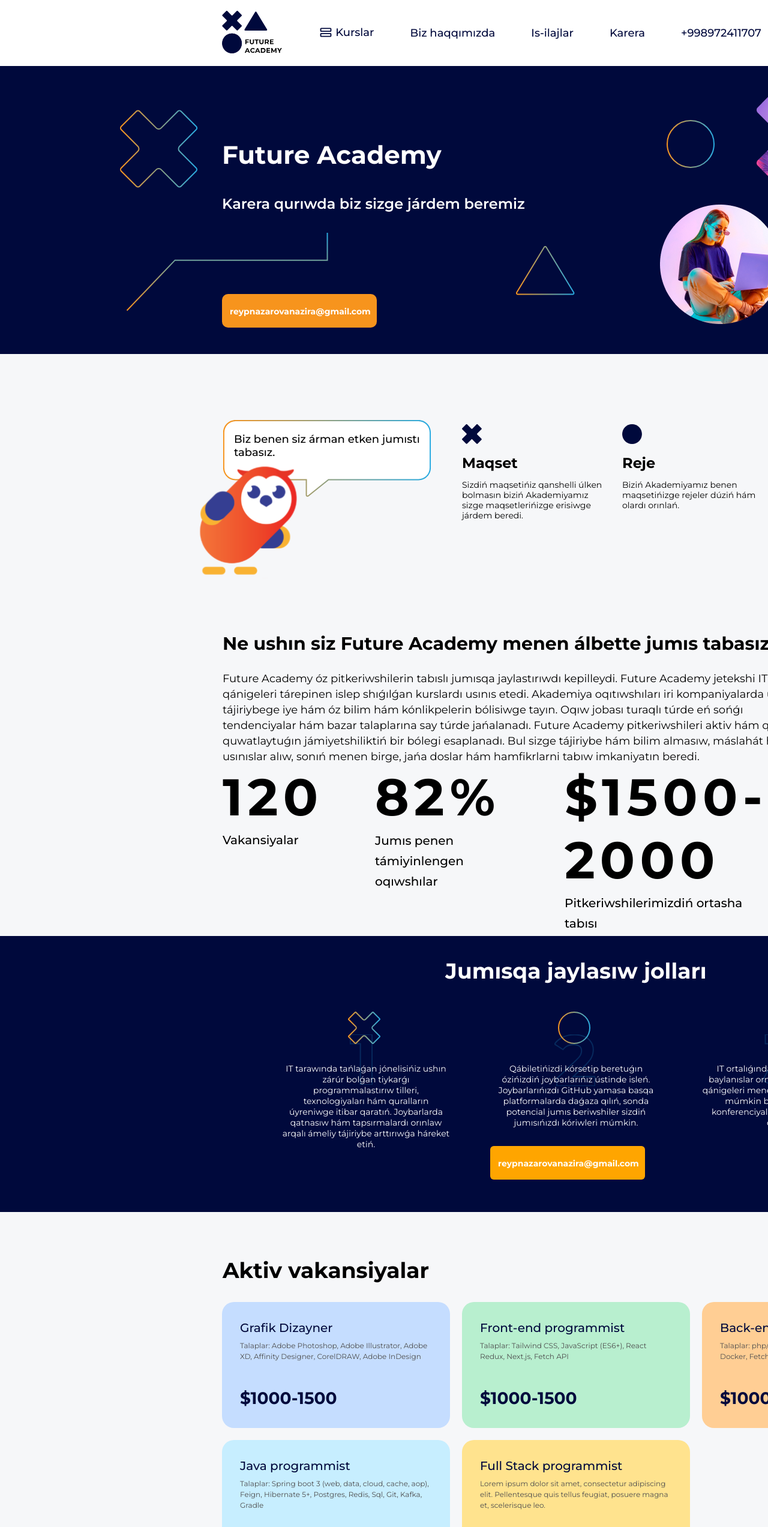
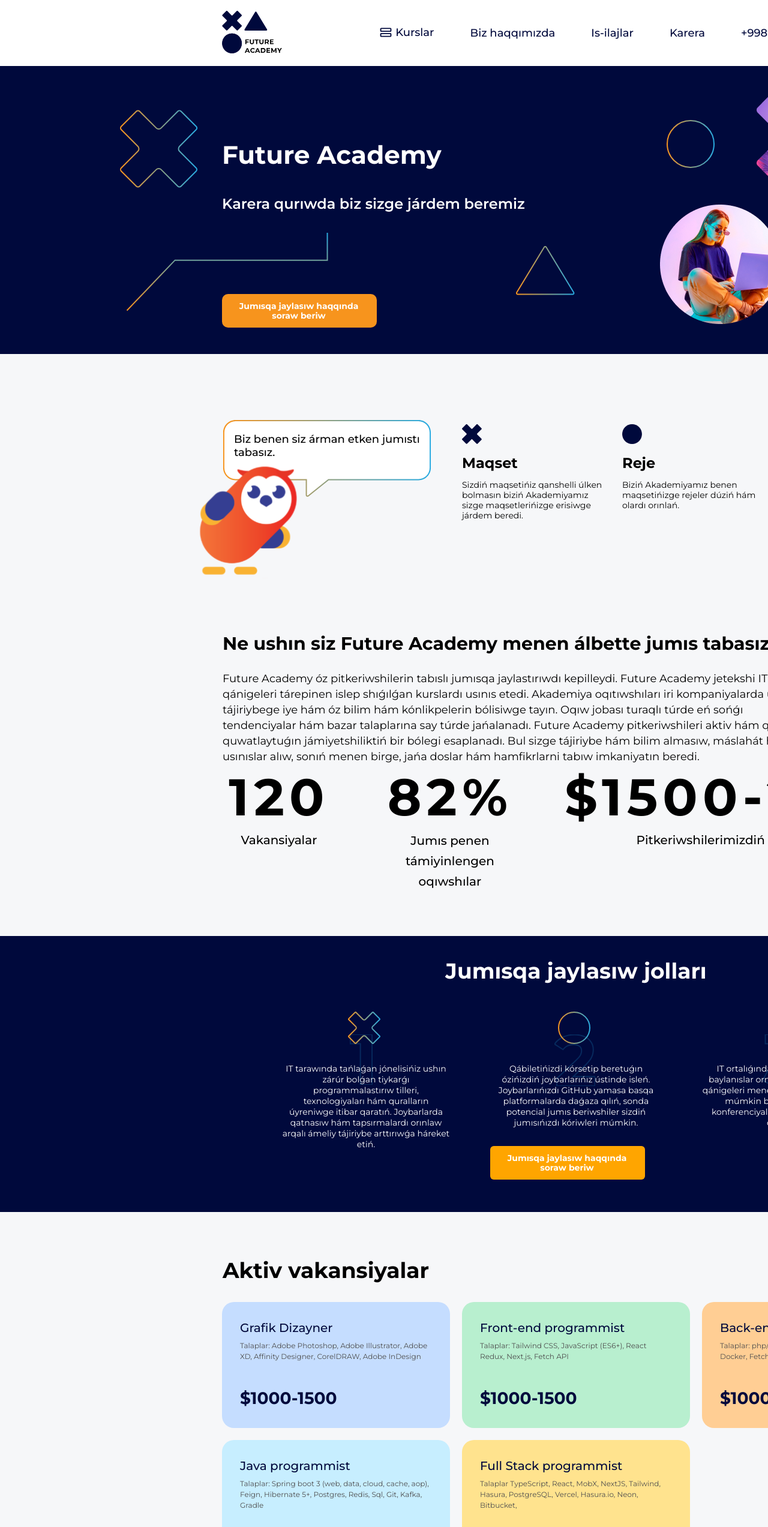
Before and after one commit to Az1kk11/future_academy, a React (Create React App) app: page /career in a window 1280 px wide. Shown: the top 2545 px of the page at 60% size. Built offline with nearby package versions, Linux system fonts and the light colour scheme.

Commit message:
user put

```diff
--- a/public/index.html
+++ b/public/index.html
@@ -4,7 +4,7 @@
   <meta charset="UTF-8">
   <meta http-equiv="X-UA-Compatible" content="IE=edge">
   <meta name="viewport" content="width=device-width, initial-scale=1.0">
-  <title>Document</title>
+  <title>Future Academy</title>
 </head>
 <body>
   <div id="root"></div>
--- a/src/Page/About/index.tsx
+++ b/src/Page/About/index.tsx
@@ -93,18 +93,18 @@ export const About: React.FC = () => {
                     <div className="about__inner">
                         <div className="about__inner-box">
                             <img src={Group} alt="" />
-                            <span className="about__inner-text">Trening mazmunı tiyisli bolıwı kerek hám metodologiya jıllar dawamında tastıyıqlanǵan.</span>
+                            <span className="about__inner-text">Trening mazmunı aktual hám metodologiya jıllar dawamında tastıyıqlanǵan.</span>
                         </div>
                         <div className="about__inner-box">
                             <img src={teacher} alt="" />
                             <span className="about__inner-text">
-                                Oqıtıwshı, birinshi náwbette, maman hám xarizmatik shaxs bolıp tabıladı.
+                                Mentorlar - maman hám xarizmatik shaxs bolıp tabıladı.
                             </span>
                         </div>
                         <div className="about__inner-box">
                             <img src={children} alt="" />
                             <span className="about__inner-text">
-                                Tálimdiń rawajlanıw noqatı - bul bala, onıń qızıǵıwshılıqları hám mútajlikleri
+                                Tálimniń rawajlanıw noqatı - bul bala, onıń qızıǵıwshılıqları hám mútajliklerine qaratılg'an
                             </span>
                         </div>
                         <div className="about__inner-box">
@@ -113,7 +113,7 @@ export const About: React.FC = () => {
                         </div>
                         <div className="about__inner-box">
                             <img src={technology} alt="" />
-                            <span className="about__inner-text">Texnologiyalar dúnyanı basqaradi hám adamlar bul texnologiyalardı jaratadı </span>
+                            <span className="about__inner-text">Texnologiyalar adamlarg'a xizmet etedi hám adamlar bul texnologiyalardı jaratadı </span>
                         </div>
                     </div>
                 </div>
@@ -144,13 +144,13 @@ export const About: React.FC = () => {
                         <div className="about__graduates-card">
                             <img src={graduatesCircle} alt="" className="about__graduates-circle-icon" />
                             <img src={avatar3} alt="" className="about__graduates-picture asad" />
-                            <span className="about__graduates-name">Aziza Saparbaeva</span>
+                            <span className="about__graduates-name">Juldizay Aqılbekova</span>
                             <span className="about__graduates-desc">Grafik Dizayn Kursı Mentorı</span>
                         </div>
                         <div className="about__graduates-card">
                             <img src={graduatesCircle} alt="" className="about__graduates-circle-icon" />
                             <img src={avatar4} alt="" className="about__graduates-picture asad" />
-                            <span className="about__graduates-name">Neyla Utepova</span>
+                            <span className="about__graduates-name">Shuxrat Aymurzaev</span>
                             <span className="about__graduates-desc">Python Kursı Mentorı</span>
                         </div>
                     </div>
--- a/src/Page/About/style.css
+++ b/src/Page/About/style.css
@@ -182,7 +182,7 @@
     font-weight: 700;
     line-height: 22px;
     letter-spacing: 0em;
-    text-align: left;
+    margin-left: 100px;
     color: #000000;
 }
 
--- a/src/Page/Career/index.tsx
+++ b/src/Page/Career/index.tsx
@@ -41,7 +41,7 @@ export const Career: React.FC = () => {
                 <img src={MaskGroup} alt="" className="career__holder-picture1" />
                 <img src={MaskGroup1} alt="" className="career__holder-picture2" />
                 <img src={MaskGroup2} alt="" className="career__holder-picture3" />
-                <a href="#" className="career__holder-link">reypnazarovanazira@gmail.com</a>
+                <a href="reypnazarovanazira@gmail.com" className="career__holder-link">Jumısqa jaylasıw haqqında soraw beriw</a>
             </div>
 
             <div className="career__wrapper">
@@ -111,7 +111,7 @@ export const Career: React.FC = () => {
                         <span className="career__employment-text">IT ortalıǵında aktiv qatnasıń, jańa baylanıslar ornatıwıńız hám tarawdıń qánigeleri menen tájiriybe almaslawıńız múmkin bolǵan ushırasıwlar, konferenciyalar hám basqa ilajlarda qatnasıń.</span>
                     </div>
                 </div>
-                <a href="#" className="career__employment-link">reypnazarovanazira@gmail.com</a>
+                <a href="reypnazarovanazira@gmail.com" className="career__employment-link">Jumısqa jaylasıw haqqında soraw beriw</a>
             </div>
 
             <div className="career__vacancy">
@@ -139,7 +139,7 @@ export const Career: React.FC = () => {
                     </div>
                     <div className="career__vacancy-card vacancy-card5">
                         <span className="career__vacancy-title">Full Stack programmist</span>
-                        <span className="career__vacancy-desc">Lorem ipsum dolor sit amet, consectetur adipiscing elit. Pellentesque quis tellus feugiat, posuere magna et, scelerisque leo. </span>
+                        <span className="career__vacancy-desc">Talaplar TypeScript, React, MobX, NextJS, Tailwind, Hasura, PostgreSQL, Vercel, Hasura.io, Neon, Bitbucket,</span>
                         <span className="career__vacancy-salary">$2500-3000</span>
                     </div>
                 </div>
--- a/src/Page/Career/style.css
+++ b/src/Page/Career/style.css
@@ -144,8 +144,7 @@
     border-radius: 10px;
     text-decoration: none;
     color: #FFFFFF;
-    padding: 21px 15px 12px 13px;
-
+    padding: 12px 15px 12px 13px;
 }
 
 .career__wrapper {
@@ -266,6 +265,7 @@
 .career__tagline-result {
     display: flex;
     gap: 66px;
+    width: 150vh;
 }
 
 .career__tagline-vacancy {
@@ -273,6 +273,7 @@
     height: 140.84px;
     display: flex;
     flex-direction: column;
+    align-items: center;
     gap: 1.84px;
 }
 
@@ -281,11 +282,12 @@
     height: 159.84px;
     display: flex;
     flex-direction: column;
+    align-items: center;
     gap: 2.84px;
 }
 
 .career__tagline-salary {
-    width: 345px;
+    width: auto;
     height: 175px;
     display: flex;
     flex-direction: column;
@@ -297,7 +299,6 @@
 .career__salary-number {
     font-size: 86px;
     font-weight: 700;
-    line-height: 105px;
     letter-spacing: 0.095em;
     text-align: left;
 }
@@ -309,7 +310,7 @@
     font-weight: 500;
     line-height: 34px;
     letter-spacing: 0em;
-    text-align: left;
+    text-align: center;
 }
 
 .career__employment {
@@ -407,7 +408,7 @@
     background-color: orange;
     color: #FFFFFF;
     border-radius: 6px;
-    padding: 21px 15px 13px 13px;
+    padding: 12px 15px 13px 13px;
 }
 
 .career__vacancy {
--- a/src/components/Footer/style.css
+++ b/src/components/Footer/style.css
@@ -59,6 +59,7 @@
     font-weight: 500;
     font-size: 14px;
     line-height: 26px;
+    margin-top: 12px;
 }
 
 .footer__social {
--- a/src/components/Header/style.css
+++ b/src/components/Header/style.css
@@ -1,15 +1,10 @@
 .header {
-    /* top: 0;
-    left: 0; */
     width: 1920px;
     height: 110px;
     display: flex;
     align-items: center;
-    /* justify-content: space-around; */
     color: var(--blueColor);
     background-color: #fff;
-    /* position: fixed; */
-
 }
 
 .header__logo {
@@ -21,7 +16,7 @@
 }
 
 .header__list {
-    margin-left: 63px;
+    margin-left: 163px;
     display: flex;
     align-items: center;
     justify-content: space-between;
```
Also changed, not shown: public/logo.svg (deleted), 1 other file (tests, documents, lock files or other folders).
